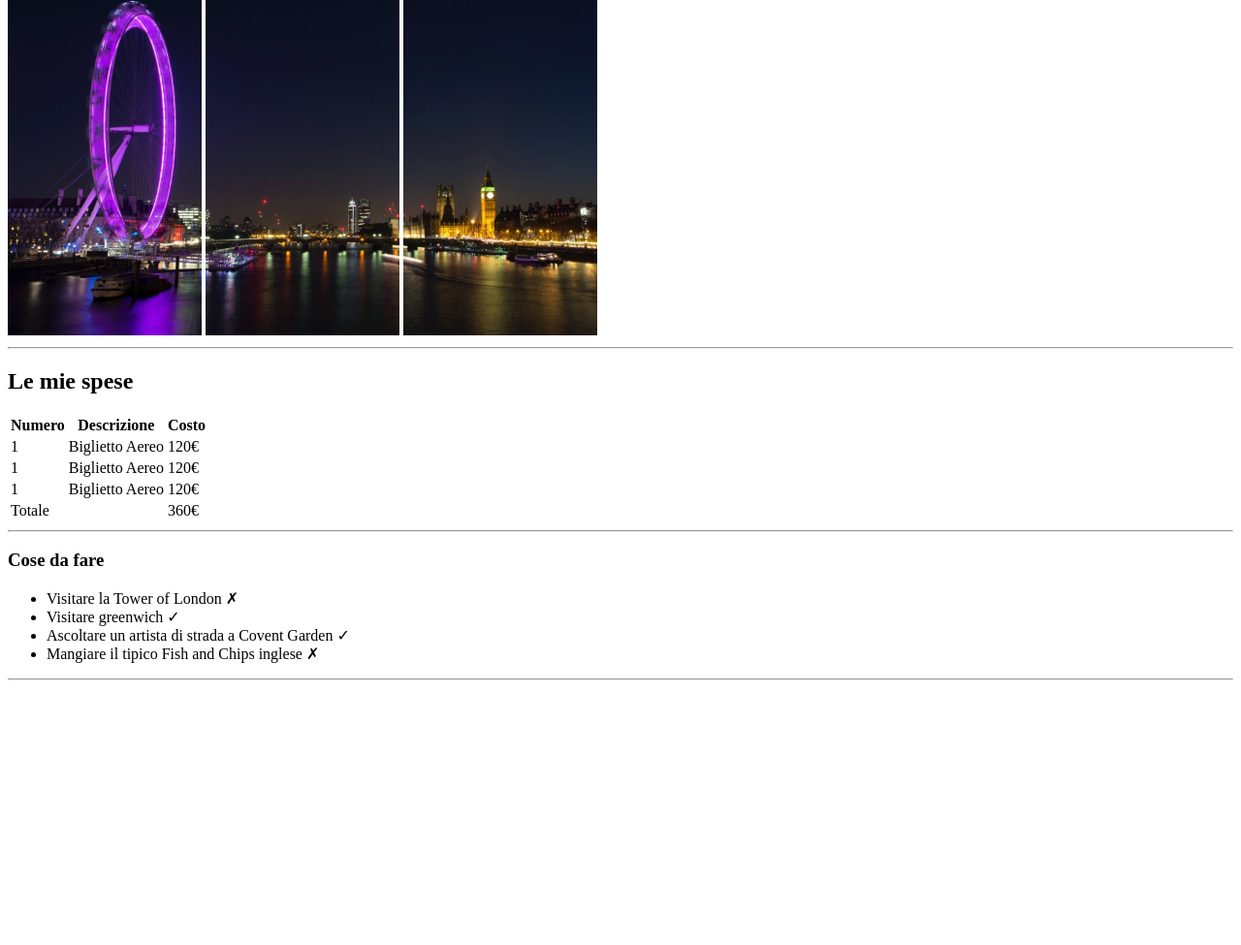
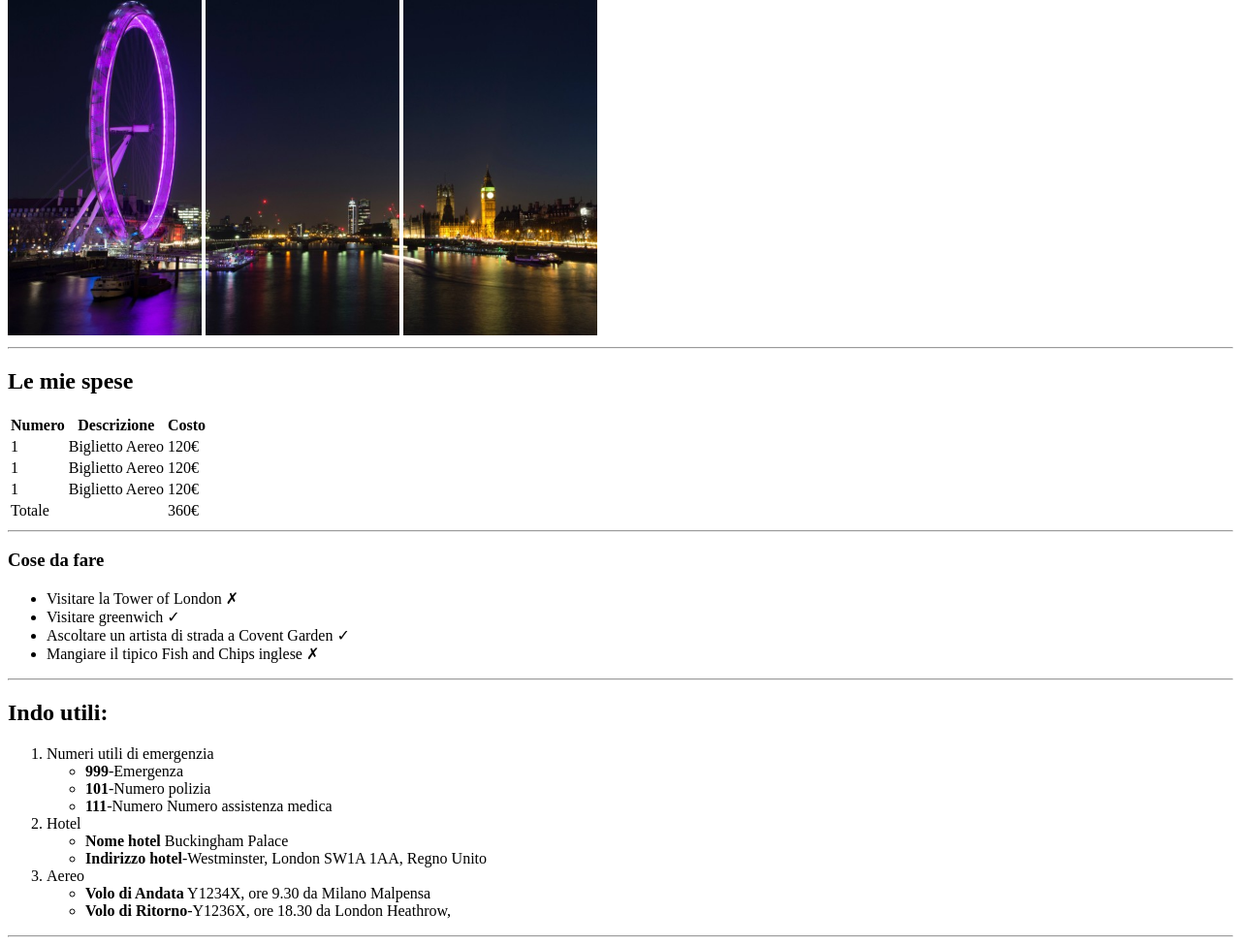
Before and after one commit to estherpinos/html-london-trip, a plain HTML site: page index.html in a window 1280 px wide. Shown: the part 134-1109 px from the top of the page at 97% size. Before the commit the page ends 844 px from the top, so only its background shows below. Drawn offline with Linux system fonts and the light colour scheme.

Commit message:
section 3

```diff
--- a/index.html
+++ b/index.html
@@ -90,8 +90,39 @@
     <!-- Section 3-->
 
     <section>
+      <h2>Indo utili:</h2>
+
+      <!--lista-->
+
+      <ol>
+        <li>Numeri utili di emergenzia</li>
+          <ul>
+            <li> <strong>999</strong>-Emergenza</li>
+            <li><strong>101</strong>-Numero polizia</li>
+            <li><strong>111</strong>-Numero Numero assistenza medica</li>
+          </ul>
+
+        <li>Hotel</li>
+          <ul>
+            <li> <strong>Nome hotel</strong> Buckingham Palace</li>
+            <li><strong>Indirizzo hotel</strong>-Westminster, London SW1A 1AA, Regno Unito</li>
+         </ul>
+
+        <li>Aereo</li>
+           <ul>
+            <li> <strong>Volo di Andata</strong> Y1234X, ore 9.30 da Milano Malpensa</li>
+            <li><strong>Volo di Ritorno</strong>-Y1236X, ore 18.30 da London Heathrow,</li>
+          </ul>
+      </ol>
+      <!-- /Lista-->
+      <hr>
 
     </section>
+    <!-- /Section 3-->
+
+
+
+
 
   </main>
 </body>
```
